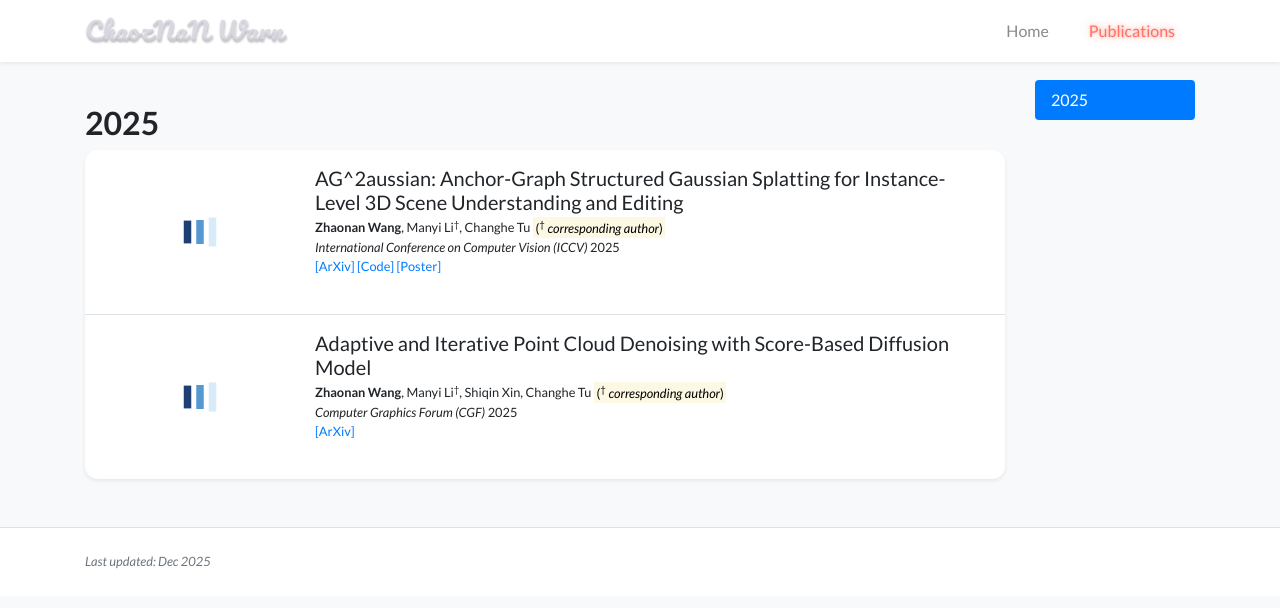
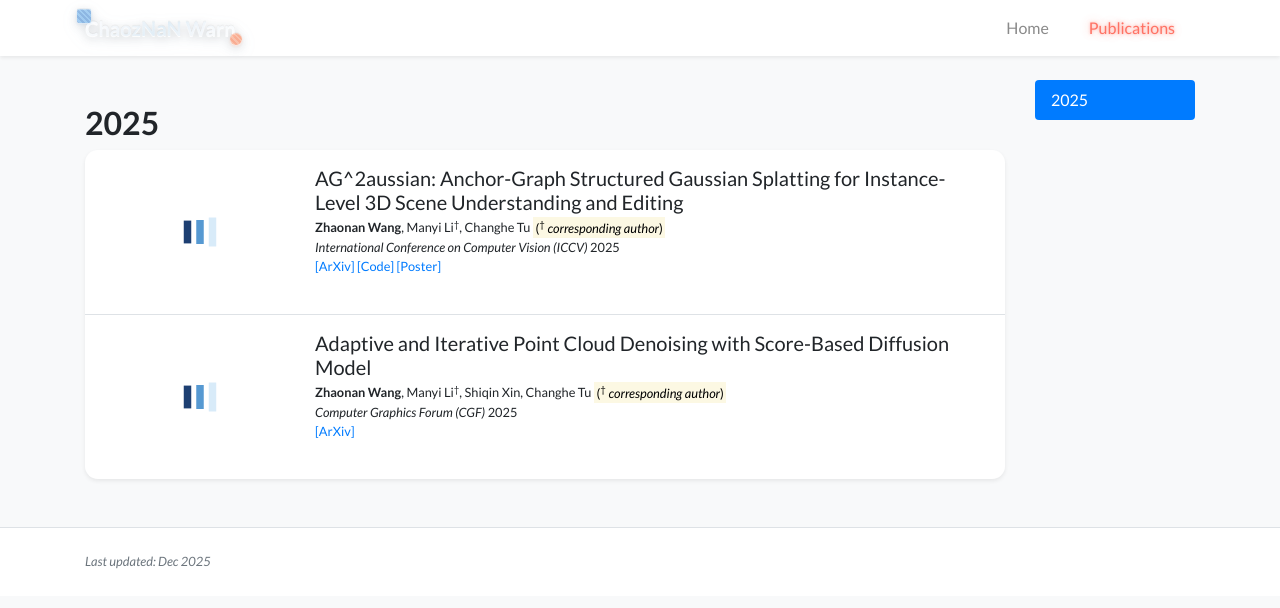
Before and after one commit to DyllanElliia/dyllanelliia.github.io, a Jekyll site: the page built from publications.html, in a window 1280 px wide. Shown: the top 608 px of the page. Built offline with Jekyll 4.4.1, drawn with Linux system fonts in a browser that asks for light colours; nearby versions of some CDN libraries; a style sheet for code colours, icons or effects is not loaded.

Commit message:
add Liquid Glass

```diff
--- a/_includes/navbar.html
+++ b/_includes/navbar.html
@@ -1,6 +1,12 @@
 <nav class="navbar navbar-expand-sm navbar-light bg-white fixed-top mb-5 shadow-sm">
     <div class="{% if page.container_class %}{{ page.container_class }}{% else %}container-lg{% endif %}">
-        <a class="navbar-brand navbar-brand-custom"><strong>{{site.data.profile.navbar_name}}</strong></a>
+        <a class="navbar-brand navbar-brand-custom">
+            <span class="navbar-brand-wrapper">
+                <span class="zebra-decoration zebra-square"></span>
+                <strong>{{site.data.profile.navbar_name}}</strong>
+                <span class="zebra-decoration zebra-circle"></span>
+            </span>
+        </a>
         <button class="navbar-toggler" style="font-size: 1em; padding: 0.5em;" type="button" data-toggle="collapse" data-target="#navbarResponsive" aria-controls="navbarResponsive" aria-expanded="false" aria-label="Toggle navigation">
             <i class="fas fa-map"></i> Menu
         </button>
--- a/assets/css/global.css
+++ b/assets/css/global.css
@@ -48,24 +48,99 @@ h1, h2, h3, h4, h5, h6,
 }
 
 /* Navbar brand - 花体玻璃质感 */
+/* .navbar-brand-custom {
+    font-family: 'Pacifico', cursive !important;
+    font-size: 1.5rem;
+    font-weight: 400;
+    letter-spacing: 1px;
+    /* 玻璃基础色 - 深灰带透明感 */
+    color: rgba(50, 50, 55, 0.85) !important;
+    /* 玻璃的多层效果 */
+    text-shadow:
+        /* 顶部高光 - 模拟光源在玻璃表面的反射 */
+        0 -1px 0 rgba(255, 255, 255, 0.7),
+        /* 底部阴影 - 玻璃的厚度 */
+        0 1px 2px rgba(0, 0, 0, 0.2),
+        /* 内部折射光 */
+        0 0 1px rgba(255, 255, 255, 0.5),
+        /* 投射阴影 */
+        1px 2px 4px rgba(0, 0, 0, 0.1);
+} */
+
+/* Navbar brand - 花体Liquid Glass 液态玻璃质感 */
 .navbar-brand-custom {
     font-family: 'Pacifico', cursive !important;
     font-size: 1.5rem;
     font-weight: 400;
     letter-spacing: 1px;
-    /* 玻璃基础色 - 深灰带透明感 */
-    /* color: rgba(50, 50, 55, 0.85) !important; */
-    color: rgba(202, 202, 216, 0.633) !important;
-    /* 玻璃的多层效果 */
-    text-shadow:
-        /* 顶部高光 - 模拟光源在玻璃表面的反射 */
-        0 -2px 0 rgba(255, 255, 255, 0.7),
-        /* 底部阴影 - 玻璃的厚度 */
-        0 1px 2px rgba(0, 0, 0, 0.2),
-        /* 内部折射光 */
-        0 0 2px rgba(255, 255, 255, 0.5),
-        /* 投射阴影 */
-        1px 2px 2px rgba(0, 0, 0, 0.1);
+}
+
+.navbar-brand-wrapper {
+    position: relative;
+    display: inline-block;
+    /* 液态玻璃基础色 */
+    background: linear-gradient(
+        145deg,
+        rgba(255, 255, 255, 0.95) 0%,
+        rgba(240, 245, 250, 0.9) 30%,
+        rgba(220, 235, 245, 0.85) 50%,
+        rgba(240, 245, 250, 0.9) 70%,
+        rgba(255, 255, 255, 0.95) 100%
+    );
+    -webkit-background-clip: text;
+    -webkit-text-fill-color: transparent;
+    background-clip: text;
+    /* 液态玻璃的光影效果 */
+    filter:
+        drop-shadow(0 1px 0 rgba(255, 255, 255, 0.9))
+        drop-shadow(0 -1px 0 rgba(0, 0, 0, 0.05))
+        drop-shadow(0 2px 4px rgba(0, 0, 0, 0.15))
+        drop-shadow(0 4px 8px rgba(100, 150, 200, 0.1));
+}
+
+/* 斜斑马纹装饰基础样式 */
+.zebra-decoration {
+    position: absolute;
+    z-index: -1;
+    opacity: 0.6;
+}
+
+/* 左上角蓝色斜斑马纹正方形 */
+.zebra-square {
+    width: 14px;
+    height: 14px;
+    top: -4px;
+    left: -8px;
+    background: repeating-linear-gradient(
+        45deg,
+        #4A90D9,
+        #4A90D9 2px,
+        #6BB3F0 2px,
+        #6BB3F0 4px
+    );
+    border-radius: 2px;
+    box-shadow:
+        0 1px 3px rgba(74, 144, 217, 0.3),
+        inset 0 1px 0 rgba(255, 255, 255, 0.4);
+}
+
+/* 右下角橙色斜斑马纹圆形 */
+.zebra-circle {
+    width: 12px;
+    height: 12px;
+    bottom: -2px;
+    right: -6px;
+    background: repeating-linear-gradient(
+        45deg,
+        #FF7F50,
+        #FF7F50 2px,
+        #FFA07A 2px,
+        #FFA07A 4px
+    );
+    border-radius: 50%;
+    box-shadow:
+        0 1px 3px rgba(255, 127, 80, 0.3),
+        inset 0 1px 0 rgba(255, 255, 255, 0.4);
 }
 
 /* 导航链接 - 未选中时灰色 */
```
